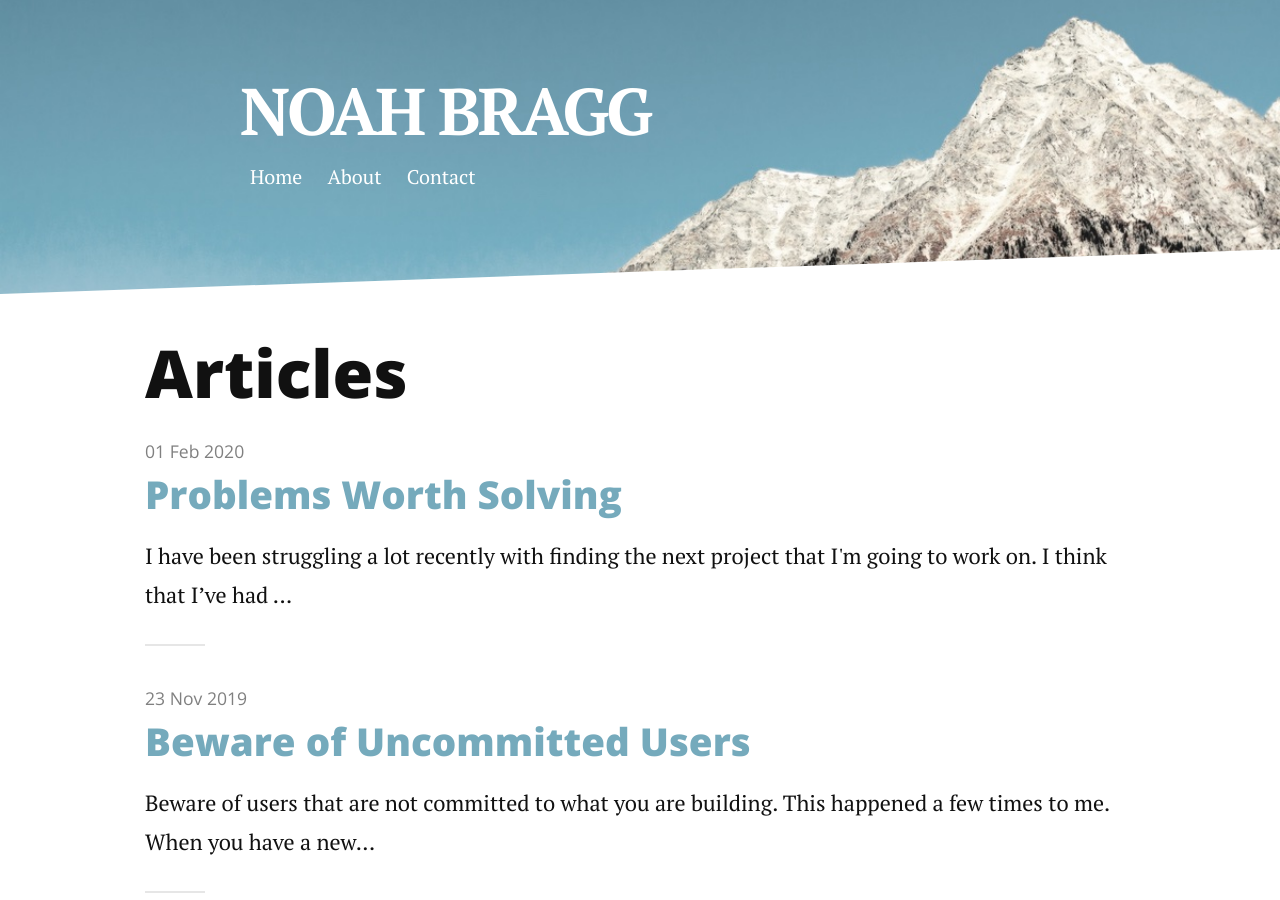
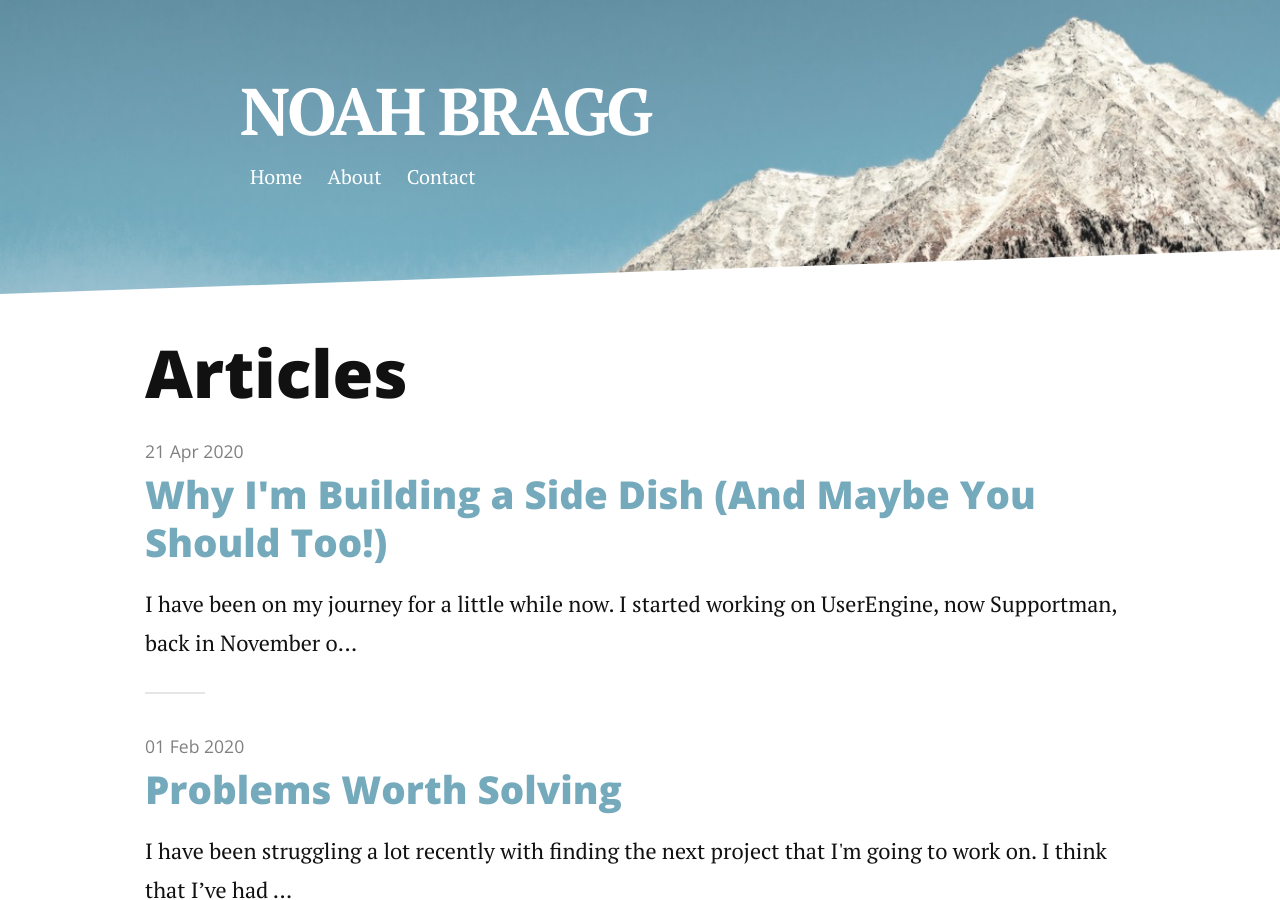
Before and after one commit to normdoow/blog, a Jekyll site: the page built from articles.md, in a window 1280 px wide and 900 px high. Built offline with Jekyll 4.4.1, drawn with Linux system fonts in a browser that asks for light colours; nearby versions of some CDN libraries; some of the changed lines change nothing that is shown.

Commit message:
added why im building a side dish post

```diff
--- a/_config.yml
+++ b/_config.yml
@@ -5,6 +5,7 @@ url: https://noahbragg.com
 baseurl: ""
 paginate_path: "blog/page:num/"
 permalink: blog/:title/
+future: true
 
 markdown: kramdown
 highlighter: rouge
--- /dev/null
+++ b/_posts/2020-21-4-why-im-building-a-side-dish.markdown
@@ -0,0 +1,144 @@
+---
+layout: post
+title:  "Why I'm Building a Side Dish (And Maybe You Should Too!)"
+date:   2020-4-21
+description: I have been on my journey for a little while now. I started working on UserEngine, now Supportman, back in November of 2019. I started out talking to lots of different potential users trying to figure out what I was going to build. Once I narrowed it down, I then started trying to figure out the problem I was going to solve and how I would solve it.
+---
+
+<p class="intro"><span class="dropcap">I</span>
+    have been on my <a href="https://productjourney.fm">journey</a> for a little while now. I started working on UserEngine, now <a href="https://supportman.io">Supportman</a>, back in November of 2019. I started out talking to lots of different potential users trying to figure out what I was going to build. Once I narrowed it down, I then started trying to figure out the problem I was going to solve and how I would solve it.
+</p>
+
+Something that I continually ran into during this process was figuring out what kind of problem I should solve as a bootstrapping solo-entrepreneur. To add even more limitations, I would be starting and running this business part-time while I handled my full-time job throughout the week. We might as well throw in more limitations - I have a wife, a one-year-old daughter, and another baby due this July!
+
+With all of this in mind, how can I make a successful business that eventually becomes my full time gig? When thinking about these questions, I think you always need to think about your context, your circumstances, and your overall goals.
+
+Hopefully now that you have a bit of context into my particular situation, my advice and opinions won't catch you off guard. It very well may not be right for you!
+
+Something that really helped me with these big decisions was deciding if I should build a main dish or a side dish.
+
+I'd like to share my thought process of deciding which dish I chose, show the benefits of building a side dish, and why maybe you should too.
+
+### How to Define a Main Dish and Side Dish?
+
+The first time I heard about this concept was in a blog post [The Main Thing](https://justinjackson.ca/the-main-thing) by [Justin Jackson](https://twitter.com/mijustin). There are many different main dishes (or entrees) and I think people can define them differently. But mostly, what I concluded was that a main dish is something that is a necessity for the buyer. It's not really something that they can do without. They have to buy some version of it. They have to solve that "Job to be done" in some way.
+
+It also means that there are most likely going to be a lot more people that need it. It's probably going to be a bigger problem requiring a bigger solution...something that is harder to create.
+
+A side dish, on the other hand, is something that tags along with a main dish. It's a smaller problem which will most likely need a smaller solution. In many cases, side dishes are extensions or plugins to another platform. That seems to be the easiest way to identify them.
+
+### Some Examples
+
+It helps to have examples of different dishes and the context around the entrepreneurs who built them so that you can apply their stories to your own situation. This really helped me when thinking about what I should do. Remember to take everyone's story with a grain of salt. I tried to choose businesses that were established within the last two years and have either found success or are on their way.
+
+#### Main Dishes
+
+- [Transistor](https://transistor.fm/): [Justin Jackson](https://twitter.com/mijustin) and [Jon Buda](https://twitter.com/jonbuda) are building a podcasting hosting platform called Transistor. This is clearly a main dish as every podcaster needs to host their podcast somewhere and there are many big players in the space. Justin and Buda have really pushed Transistor to be a big success in the last two years. Last we knew when their numbers were public, they were making around $30k a month. I'm sure they have far exceeded that by now. One of my main takeaways from their story is that they have a lot of competitive advantages that have contributed to their success. Jon had built podcast hosting software in the past and Justin has been creating podcasts and building an audience on the internet for years. Basically, they deserve this success more than anyone in the podcasting space.
+- [Fathom Analytics](https://usefathom.com/): [Paul Jarivs](https://twitter.com/pjrvs/) created Fathom Analytics around the beginning of 2018. It is a simple website analytics tool that respects user's data. This is definitely an entree as every site pretty much uses some analytics tool nowadays. It also has some big competitors such as Google Analytics. Although I don't know what Fathom's MRR is, I know it is a successful bootstrapped business and is profitable according to Paul. It has had [250 million](https://www.indiehackers.com/product/fathom-analytics) page views tracked as of January 2020. Paul Jarvis definitely came in to the space with some great advantages as well. He has a pretty big audience that he has built online through his books and blog.
+- [Userbase](https://userbase.com/): [Daniel Vassallo](https://twitter.com/dvassallo) is building Userbase - a secure, private, and local backend for static javascript apps. I'd consider Userbase to be a main dish because every platform needs to store data. Of course, Userbase is doing it in a unique way, but it is a very important part of any business. Daniel has lots of software experience and made quite a bit of money in his time over the last 8 years at Amazon. As of a month ago, Daniel mentioned that Userbase is making $2,500 in yearly revenue -  but seeing that it was just recently launched, I think that the business has a lot of potential!
+
+#### Side Dishes
+
+- [Closet Tools](https://closet.tools/): [Jordan O'Conner](https://twitter.com/jdnoc) built Closet Tools which is a Google extension built on top of [Poshmark](https://poshmark.com/). Poshmark is a social e-commerce marketplace where users can buy and sell new or used clothing. Closet Tools is clearly a side dish as it is built on top of the platform and market that Poshmark has created. It helps Poshmark sellers make more money by saving time and getting more sales. Jordan has [blogged](https://jdnoc.com/) a lot about his business and his learnings. This was his first business and he was really glad to begin with a side dish. He writes about the benefits of starting with an appetizer. He has turned it into a very successful business for him and his family. It generates around [$20k MRR](https://jdnoc.com/more-of-the-same/).
+- [Toolsplus](https://docs.toolsplus.io/): Tobias Binna started working on Jira integrations around two years ago. He has a couple of integrations that work with Jira. One of them connects to Intercom as well. This is a side dish as his whole product is built on the Jira ecosystem. He shared with me that most customers come right from the Jira or Intercom app marketplace. He generates around $20k MRR.
+- [Pigeon](https://trypigeon.co/): Pigeon is a CRM and automation suite that works inside of Gmail, created by [Pat Walls](https://twitter.com/thepatwalls). Pigeon is an interesting one because CRMs are definitely a main thing. There are tons of companies fighting for this space and bigger companies all need a way of doing this. But Pigeon is built on top of Gmail and using the tool where people are already at. So I would say this is a side dish to the main entree - Gmail. Pat is generating around $1k a month so far. He is also the founder of [Starter Story](https://www.starterstory.com/).
+
+### The Debate
+
+IndieHackers had an amazing [podcast episode](https://www.indiehackers.com/podcast/152-tyler-tringas-and-justin-jackson) where [Justin Jackson](https://twitter.com/mijustin) and [Tyler Tringas](https://twitter.com/tylertringas) debated whether it was better for indie hackers to build main dishes or side dishes. Tyler was pushing for side dishes while Justin was an advocate for the main thing.
+
+In some ways, their differences were maybe more over the definitions themselves. Justin was really strong on the fact that that a business needs to have demand and the main thing that people need is where that typically lies.
+
+Tyler's main point was that most indie hackers (since they are usually a small bootstrapping team), simply can't have the competitive advantage against their big-business rivals. This makes side dishes the best course of action for the majority of them.
+
+This podcast was valuable in helping me think through the different sides and what would be best for my current life situation. Something that they both agreed on by the end was that there are clearly different situations and circumstances that make a main dish or side dish better for an individual or company.
+
+One of my favorite takeaways from this discussion was Tyler's matrix that he uses to bring the market into the mix when it comes to main and side dishes.
+
+### The Market/Dish Matrix
+
+<center><img src="/assets/img/market_matrix.png" width="65%" /></center>
+
+Main dishes and side dishes really start to be more useful when you bring the market into things. The Market/Dish Matrix shows what kinds of opportunities indie hackers/bootstrappers should go for.
+
+A side dish built for a niche market is not a good combo because there aren't many people in the market - plus, you would be building just a piece of what they really need. This is probably not something that you can make much money from.
+
+The green checkmarks show really good opportunities. This makes sense because a huge market provides more opportunities - allowing someone to create a side dish that helps some of them and still be able to sustain a business.
+
+However, if you're interested in a niche market, you're probably going to have to build a main thing because it is such a small pool of customers that you're catering to.
+
+The square with the question mark indicates the opportunities that could potentially be good for a small number of indie hackers but most likely are not. This is where the big companies and venture-backed startups are competing. Everyone wants to be the one who creates the main entree at the restaurant that everyone loves! The only thing that could give an indie hacker a chance in this situation is their experience and competitive advantages. If you really know what you're doing in a specific space and have a network or audience of people following you, then you might be able to pull it off. My guess is that most of us indie hackers are not in this space though.
+
+### My Past - Searching for a Home Run
+
+Your past is another large part of your story that will help determine the kind of business you should build. It will influence your direction and your why.
+
+In 2018 I started [CoffeePass](https://www.coffeepass.io/#/). My co-founder and I were really trying to make a big business. We wanted to scale it to the size where ultimately some other big companies would want to acquire us.
+
+Because of this goal we set, we were somewhat forcing ourselves into a risky situation, to have to build something that hadn't really been done before in the same way. It was a "go big or go home" type of business.
+
+After two years of working on it and even moving to work on it full time, things weren't going as well as we had hoped. Don't get me wrong; it was a great experience and we learned a ton, but we weren't scaling the business to where we wanted and things weren't looking that promising for the future - especially in the area of being able to financially support us two full-time co-founders.
+
+We decided to sunset the business. It's still running in the background and we are actually in the process of potentially selling it to someone else for at least a small dividend, but it isn't my main focus anymore.
+
+### How this changed my Goals
+
+Because of my experiences with CoffeePass, I now want to build something at a much smaller scale. I want to build something that works at least for my family. If anything, I would be happy if my first project only paid for my monthly rent! That would give me a good starting point to jump off from.
+
+I have also realized that the "go big or go home" mentality doesn't really work well with a family. It's not very calm. It heaps a ton of stress onto yourself and those you are close to. A bootstrapped business where I have more control of what decisions are made fits much better with the kind of lifestyle I want to have.
+
+With these goals, a side dish makes a lot more sense to me! To be honest, I don't necessarily have the major competitive advantages that would allow me to go out and build a successful main thing. That is perfectly fine. You have to start somewhere and I think starting small is great!
+
+### The Benefits of a Side Dish
+
+There are some great benefits to building a side dish. Hopefully these will help you decide if a side dish makes sense for you.
+
+#### Find Market Demand Easily
+
+One of the hardest aspects of starting a business is finding market demand. You obviously want to create something that people are lining up to buy.
+
+When you are building a main dish, you can look at competitors and see that people are using their services, but it's really hard to know if there is room for another one in the space.
+
+A side dish makes this easier because you can see the platforms that people are already lining up to spend money at. And then you can go be a part of the action!
+
+For example, there are many companies that use Jira for their product management. It's a huge platform! You already know that Jira solves companies' main needs. Most likely, there is a subset of those companies that have some unique problems/needs around Jira. You can build an add-on app that is perfect for their problems. Its also nice to see that those companies are already willing to pay lots of money for Jira which is solving similar problems.
+
+#### Quicker Implementation
+
+In most cases, a side dish is easier to build than a main dish. You will most likely be able to get your business up and running quicker. Like I mentioned earlier, side dishes are typically solving smaller problems or subsets of a problem.
+
+Platforms give advantages in this area as well. They give you the tools to build on top of. They give you the starting blocks to work with.
+
+This is quite an advantage for a solo-entrepreneur. You don't have a lot of resources and a lot of manpower. You need all the advantages you can get! Building on top of a platform that already has the building blocks means you can get from idea —> MVP —> paying customers quicker.
+
+#### Stair Step Approach
+
+I really like the idea of starting with something small and then building from there. A side dish allows you to do just that. Quicker implementation allows you to get going and level up your skills along the way. Then you will have the ability to tackle bigger problems. Maybe you will eventually even be ready to tackle a main dish!
+
+### Distribution Channels Built For You
+
+This is probably the biggest benefit of a side dish. Most platforms have an app directory or marketplace that allows you to sell directly to their users. Free traffic to your business is a huge perk! It also helps you get started faster because it can take awhile to find other channels that work for your business and build them up.
+
+The one little trick with this is you need to align with the platform. They aren't going to promote you much and help you sell if you aren't serving the platform's specific goals.
+
+Distribution was a big deal for me because I am not a marketer myself. I don't have much experience marketing. So any way that I can leverage other platforms to help me get customers seems like a big win!
+
+### Limitations
+
+Of course, there are some downsides to a side dish. Building on top of a platform will put some limitations on your business.
+
+Most likely, there will be specific limitations for each platform. There are also limitations that are more general on all side dishes.
+
+You won't have as much control. A platform could make changes that are a detriment to your business. They could change their app directory structure and kill your distribution channel. They could make you obsolete by building your app's features right into their main product. Or the platform could die completely and you would sink with it.
+
+Building a side dish means that there is probably a limit on the max size the business could grow to. The platform you're building on has only so many customers and you can't get more than that.
+
+You need to keep all of these limitations in mind.
+
+### Maybe You Should Too
+
+All this being said, there are some good reasons for indie hackers to build side dishes. Even if you do want to build a main thing, I think a side dish is a great place to start and get your feet wet. I have decided that is the way to go for me. I'm building [Supportman](https://supportman.io/) on top of [Slack](https://slack.com/) and [Intercom](https://www.intercom.com/).
+
+If you are a first time founder, I think a side dish could make a lot of sense for you. The benefits that a platform gives are hard to replicate on your own. It takes many skills and lots of knowledge to build a business by yourself. A platform gets you that much closer.
+
+Of course, the decision is yours and you really need to think for yourself what's best for your circumstances and situation. Where do your goals align - with a main dish or a side dish?
--- a/about.md
+++ b/about.md
@@ -8,7 +8,7 @@ title: About Noah
 	<div class="aboutContent">
 		<p class="intro">Hey there! I'm Noah.</p>
 		<p>
-			I am an entreprenuer and software developer. I built <a href="https://coffeepass.io">CoffeePass</a> and love creating products for others. I want to grow and learn in my skills of how to make successful businesses. Maybe you can learn something from joining me on my journey!
+			I am an entreprenuer and software developer building <a href="https://supportman.io">Supportman</a>. In the past I built <a href="https://coffeepass.io">CoffeePass</a>. I want to grow and learn in my skills of how to make successful businesses. Maybe you can learn something from joining me on my journey!
 		</p>
 		<!-- Begin Mailchimp Signup Form -->
 		<link href="//cdn-images.mailchimp.com/embedcode/classic-10_7.css" rel="stylesheet" type="text/css">
--- a/package.json
+++ b/package.json
@@ -4,7 +4,8 @@
   "description": "A minimal, type-focused Jekyll theme. ",
   "main": "gulpfile.js",
   "scripts": {
-    "test": "echo \"Error: no test specified\" && exit 1"
+    "test": "echo \"Error: no test specified\" && exit 1",
+    "start": "bundle exec jekyll serve"
   },
   "author": "Brian Maier Jr.",
   "license": "MIT",
```
Also changed, not shown: assets/img/market_matrix.png (added).
